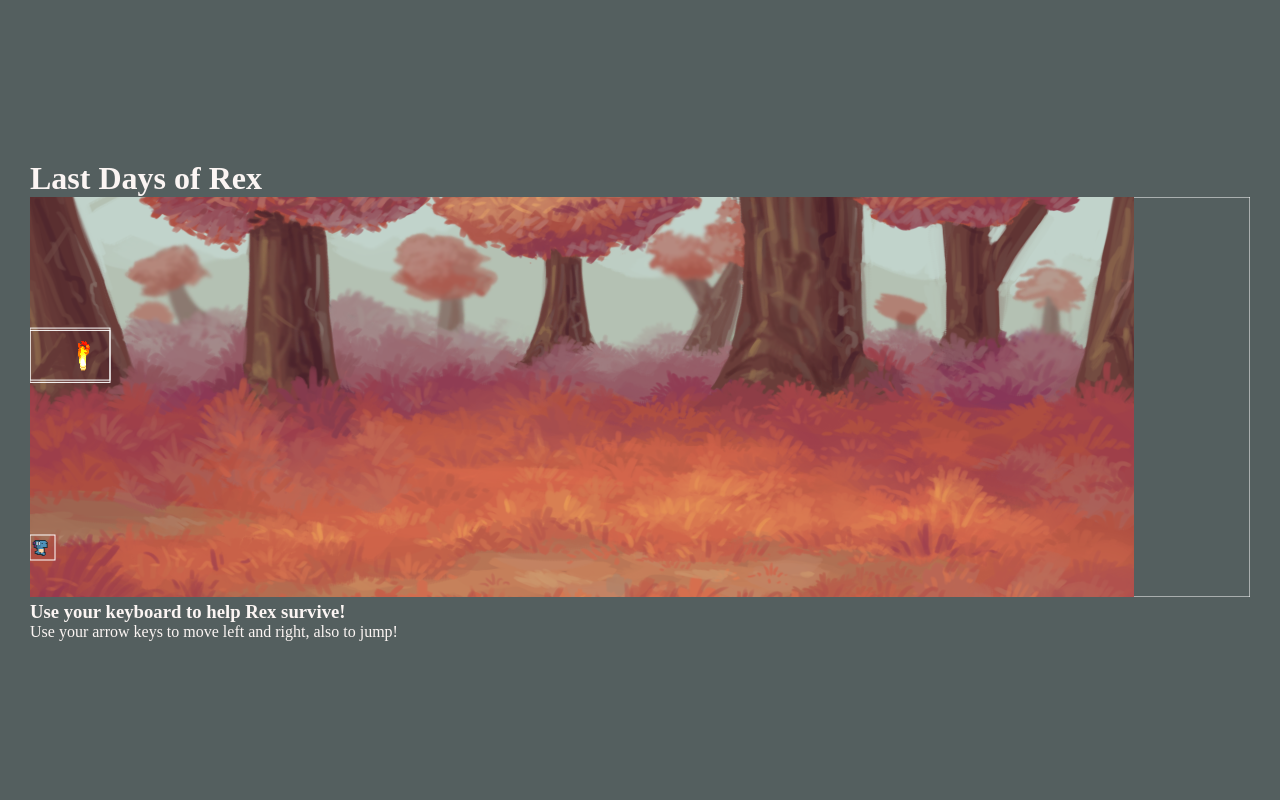
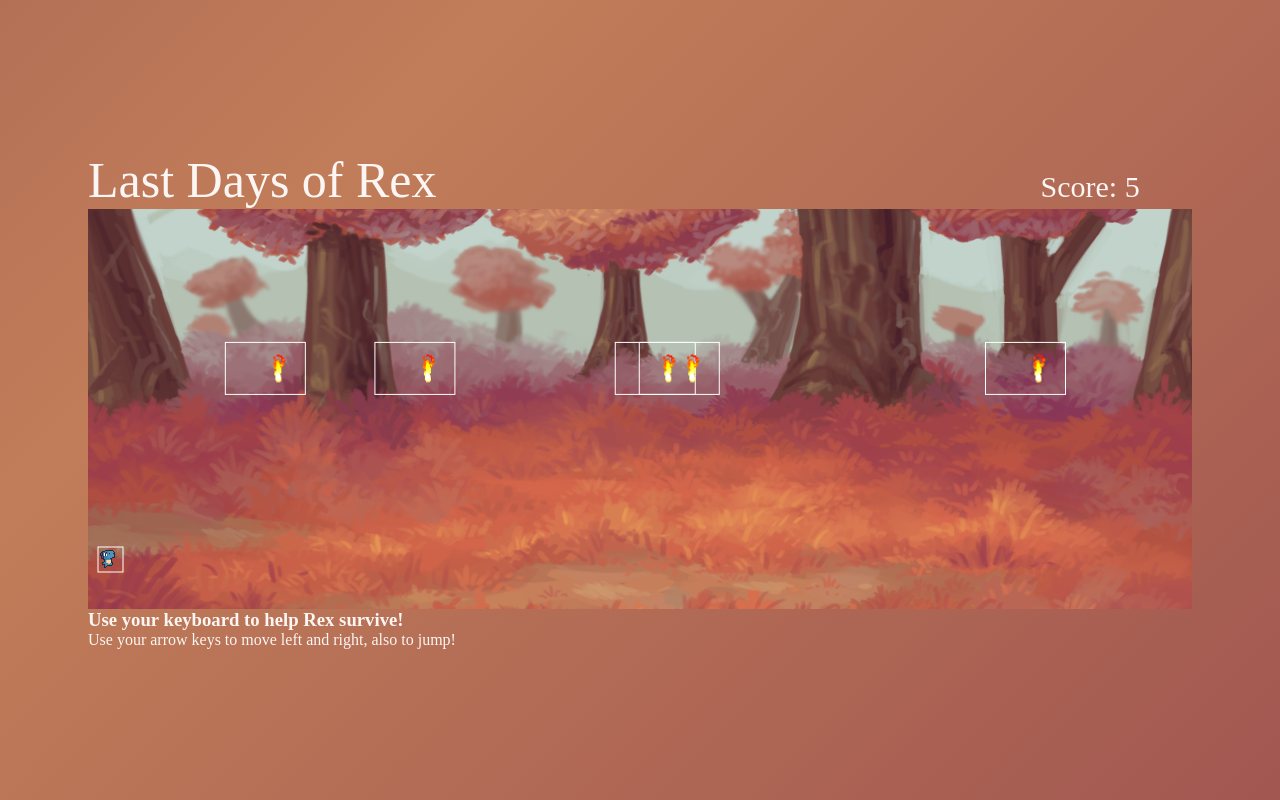
Before and after one commit to HugoHern/Milestone_Project_1, a plain HTML site: page index.html in a window 1280 px wide. Drawn offline with Linux system fonts and the light colour scheme.

Commit message:
added animated background and a score keeper

```diff
--- a/app.js
+++ b/app.js
@@ -2,10 +2,13 @@
 const context = document.querySelector('canvas').getContext('2d')
 //Setting a set width and height for the canvas
 context.canvas.height = 400
-context.canvas.width = 1220
+//context.canvas.width = 1220
+context.canvas.width = 1104
 
 let gravity = 1.5  // global gravity variable for all game objects
 let score = 0 // variable to keep track of score
+let scoreText = document.getElementById('score') //accessing the DOM to display score
+scoreText.textContent = "Score:     "
 
 //function to add background music
 function sound(src) {
@@ -26,21 +29,21 @@ function sound(src) {
 //uploading background for the game
 let backgroundImage = new Image()
 backgroundImage.src = "/assets/battleback7.png"
-let backgroundScreen = new gameSprite(backgroundImage, 0, 0, false, 0, 0 , 1220, 400, 1220, 0, 0)
+let backgroundScreen = new gameSprite(backgroundImage, 0, 0, false, 0, 0 , 1104, 400, 1220, 0, 0)
 console.log("background loaded")
 //uploading art assets for the main character
 let dinoSpriteSheet = new Image()
 dinoSpriteSheet.src = "/assets/blue-dino.png"
 let dino = new gameSprite(dinoSpriteSheet,
-                            0,   //x position
-                            0,   //y position
+                            10,   //x position
+                            338,   //y position
                             true,  //boolean for jumping
                             0,   //xvelocity
                             0,   //yvelocity
                             25, //width
                             25,  //height
                             580, //spritesheetwidth
-                            17.0, // time(ms) duration between each frame change
+                            0, // time(ms) duration between each frame change -17.0
                             24) // number of sprites in the spritesheet
 
 //uploading art assets for  meteor objects
@@ -96,7 +99,7 @@ function gameSprite(spritesheet, x, y, jumping, xVelocity, yVelocity, width, hei
     this.timePerFrame = timePerFrame
     this.numberOfFrames = numberOfFrames || 1 //defaults to 1
 
-    //current position in the sprite hseet
+    //current position in the sprite Sheet
     this.frameIndex = 0
     //time that passed since the last time the sprite was updated using the built in Date object
     this.lastUpdate = Date.now()
@@ -155,7 +158,7 @@ const controller ={
 
 // function to detect collision between two objects
 function checkCollision(sprite1, sprite2) {
-    // Check x and y for overlap
+
     let spr1 = sprite1
     let spr2 = sprite2
 
@@ -221,9 +224,9 @@ const gameLoop = function(){
     //if dino object goes past the left side of the screen, reset character to right side
     //if dino object goes past the right side of the screen, reset character to left side
     if (dino.x < -20) {
-        dino.x = 1220
+        dino.x = 1104
     }
-    else if (dino.x > 1220) {
+    else if (dino.x > 1104) {
         dino.x = -20
     }
 
@@ -256,13 +259,13 @@ const gameLoop = function(){
     for (let i = 0; i < meteorArray.length; i++){
         if(checkCollision(meteorArray[i], dino)){
             console.log('the two objects collided')
-            console.log(dino.y, meteorArray[i].y)
+            console.log(dino.x, dino.y)
             console.log(dino.width, meteorArray[i].width)
-            alert('game over')
+            //alert('game over')
         }
     }
 
-    context.clearRect(0, 0, 1220, 400)  //clear the canvas of any objects before going through the draw functions
+    context.clearRect(0, 0, 1104, 400)  //clear the canvas of any objects before going through the draw functions
     backgroundScreen.draw(context) //drawing the background
     dino.draw(context)  //drawing the player
 
@@ -275,14 +278,33 @@ const gameLoop = function(){
 
         if(meteorArray[i].yVelocity === 0){
             meteorArray.splice([i], 1) // if the meteor's yVelocity is 0 then the object has hit the ground and will be removed from game
+            score++
+
+            scoreText.textContent = `Score: ${score}`
+            console.log('score is ', score)
         }
 
-        if (meteorArray.length <= 1){
+        /*if (meteorArray.length <= 1){
             meteorArray.push(new gameSprite(meteorSpriteSheet, 0, 0, false, 0, 0, 80, 52, 800, 1, 8))
-            console.log("new meteor added")
-        }
+            numberofMeteors++  //add or multiple to the number of meteors
+            console.log('number of meteors = ', numberofMeteors)
+        }*/
 
     }
+
+    for ( let i = 0; i < meteorArray.length; i++){
+        if (meteorArray.length <= 1){
+            for ( i = 0; i < numberofMeteors; i++){
+                meteor = new gameSprite(meteorSpriteSheet, 0, 0, false, 0, 0, 80, 52, 800, 1, 8)
+                meteor.id = "meteor" + i // assigning a specific id to each meteor object
+                meteor.x = Math.random() * 1220 // assign a random X position inside the game's width
+                meteorArray.push(meteor)  //adding current meteor object to the meteor array
+                //numberofMeteors++ //add on to the meteor arraay
+            }
+        numberofMeteors++
+        console.log('number of meteors = ', numberofMeteors)
+    }
+}
 
 
     // call update when the browser is ready to draw again, creates an infinite loop
--- a/index.html
+++ b/index.html
@@ -10,11 +10,12 @@
 </head>
 <body>
     <div>
-        <h1>Last Days of Rex</h1>
+        <div class="title">Last Days of Rex</div>
+        <div class="score" id="score"></div>
         <canvas></canvas>
         <h3>Use your keyboard to help Rex survive!</h3>
         <p>Use your arrow keys to move left and right, also to jump!</p>
-        </div>
+    </div>
 
 
 
--- a/styles.css
+++ b/styles.css
@@ -14,11 +14,48 @@
   }
 
   body {
+    display: flex;
+    align-content: center;
+    /*background-color:#545f5f;*/
+    color:#FBF5F3;
+    background: linear-gradient(-45deg, #8A3B4B, #C17D59, #7A3747, #ee9961);
+	  background-size: 400% 400%;
+	  animation: gradient 10s ease infinite;
+	  height: 100vh;
+    justify-content:center;
+    align-items: center;
+    align-self: center;
 
-    align-content:space-around;
-    background-color:#545f5f;
-    color:#FBF5F3;
-    display:grid;
-    justify-content:center;
 
   }
+
+  canvas {
+    display: flex;
+    align-items: center;
+    justify-content: center;
+    align-self: center;
+  }
+
+  .title{
+    text-align: center;
+    font-size: 50px;
+    display: inline;
+  }
+  .score{
+    text-align: right;
+    font-size: 30px;
+    display: inline;
+    padding-left: 20em;
+  }
+
+  @keyframes gradient {
+    0% {
+      background-position: 0% 50%;
+    }
+    50% {
+      background-position: 100% 50%;
+    }
+    100% {
+      background-position: 0% 50%;
+    }
+  }
```
Also changed, not shown: 1 other file.
